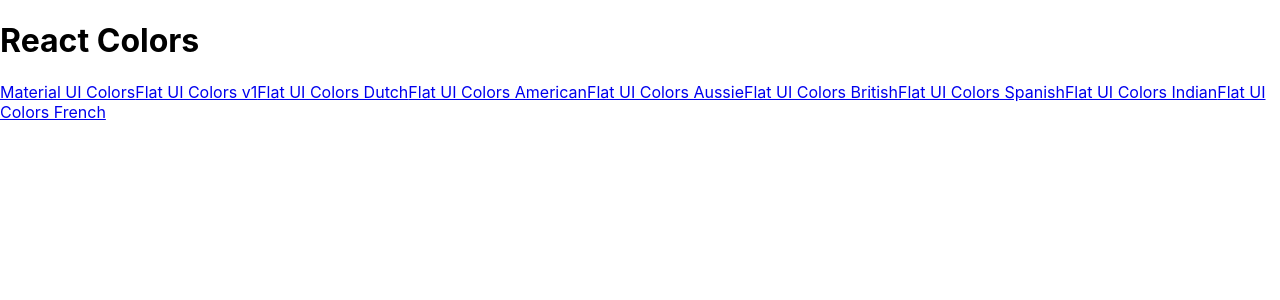
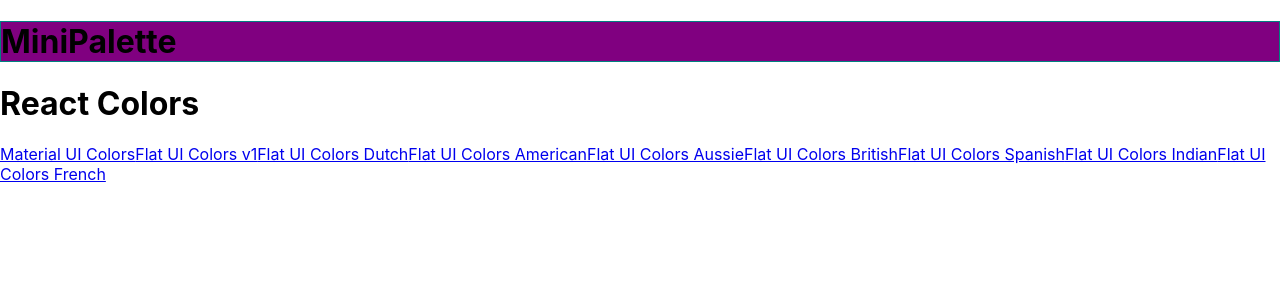
Before and after one commit to AndyK888/colors-app, a React (Create React App) app: page / in a window 1280 px wide. Shown: the top 300 px of the page. Built offline with nearby package versions, Linux system fonts and the light colour scheme.

Commit message:
added react-jss

```diff
--- a/package.json
+++ b/package.json
@@ -17,6 +17,7 @@
     "react": "^18.2.0",
     "react-copy-to-clipboard": "^5.1.0",
     "react-dom": "^18.2.0",
+    "react-jss": "^10.10.0",
     "react-router-dom": "^6.11.1",
     "react-scripts": "5.0.1",
     "styled-components": "^5.3.10",
--- /dev/null
+++ b/src/MiniPalette.js
@@ -0,0 +1,13 @@
+import React from "react";
+import { createUseStyles } from "react-jss";
+
+const useStyles = createUseStyles({
+	main: {
+		backgroundColor: "purple",
+		border: "1px solid teal",
+	},
+});
+export default function MiniPalette(props) {
+	const classes = useStyles();
+	return <h1 className={classes.main}>MiniPalette</h1>;
+}
--- a/src/Navbar.js
+++ b/src/Navbar.js
@@ -2,6 +2,7 @@
 import Slider, { Range } from "rc-slider";
 import { Link } from "react-router-dom";
 import { Snackbar, Select, MenuItem, IconButton } from "@mui/material";
+
 import { Close as CloseIcon } from "@mui/icons-material";
 import "rc-slider/assets/index.css";
 import "./Navbar.css";
--- a/src/PaletteList.js
+++ b/src/PaletteList.js
@@ -1,10 +1,12 @@
 import React, { Component } from "react";
 import { Link } from "react-router-dom";
+import MiniPalette from "./MiniPalette";
 export default class PaletteList extends Component {
 	render() {
 		const { palettes } = this.props;
 		return (
 			<div>
+				<MiniPalette />
 				<h1>React Colors</h1>
 				{palettes.map((palette) => {
 					return (
```
Also changed, not shown: 1 other file (tests, documents, lock files or other folders).
